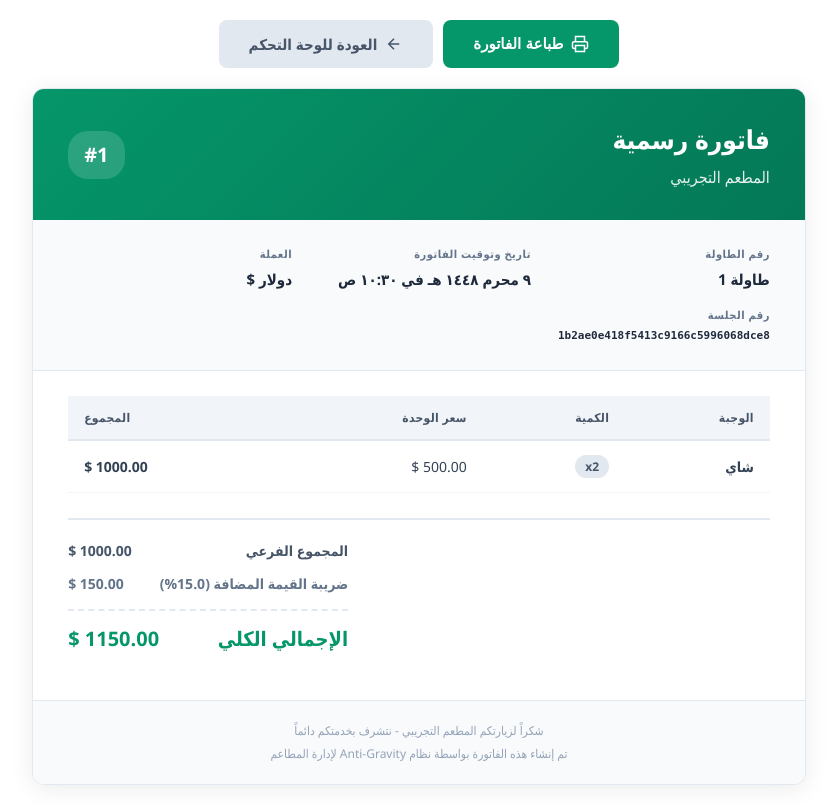
After one commit to Iraqi-ali/Interactive-Multi-Restaurant-QR-Menu, a Flask app: page /dashboard/invoice/1/print in a window 1280 px wide. The commit adds this page. Shown: the whole page, without its empty margins (221-1058 px from the left). Run offline with Flask 3, Linux system fonts and the light colour scheme; a user stored in the database is signed in; data comes from the database, SQL or seed files in the repository.

Commit message:
إضافة طباعة الفواتير المؤرشفة وطاولة السفري التلقائية لكل مطعم

```diff
--- a/app.py
+++ b/app.py
@@ -401,14 +401,22 @@ def delete_table(table_id):
     if not session.get('restaurant_id'):
         return redirect(url_for('index'))
 
-    # Get table info to delete file
+    # Prevent deletion of the special سفري (takeaway) table
     conn = db.get_db()
     cursor = conn.cursor()
-    cursor.execute("SELECT qr_code_path FROM tables WHERE id = ?", (table_id,))
+    cursor.execute("SELECT table_number, qr_code_path FROM tables WHERE id = ? AND restaurant_id = ?", (table_id, session['restaurant_id']))
     row = cursor.fetchone()
     conn.close()
 
-    if row and row['qr_code_path']:
+    if not row:
+        flash("الطاولة غير موجودة.", "error")
+        return redirect(url_for('restaurant_dashboard'))
+
+    if row['table_number'] == 'سفري':
+        flash("لا يمكن حذف طاولة السفري (الطلبات الخارجية). هذه الطاولة ضرورية لعمل النظام.", "error")
+        return redirect(url_for('restaurant_dashboard'))
+
+    if row['qr_code_path']:
         try:
             os.remove(os.path.join(app.config['QRCODES_FOLDER'], row['qr_code_path']))
         except:
@@ -709,7 +717,7 @@ def api_tables_status():
         return jsonify({'error': 'Unauthorized'}), 401
     conn = db.get_db()
     cursor = conn.cursor()
-    cursor.execute("SELECT id, table_number, status, current_session_id FROM tables WHERE restaurant_id = ?", (session['restaurant_id'],))
+    cursor.execute("SELECT id, table_number, status, current_session_id FROM tables WHERE restaurant_id = ? AND table_number != 'سفري'", (session['restaurant_id'],))
     tables = [dict(r) for r in cursor.fetchall()]
     conn.close()
     return jsonify(tables)
@@ -806,5 +814,80 @@ def export_sales():
         }
     )
 
+# --- PRINT ARCHIVED INVOICE ---
+
+@app.route('/api/restaurant/invoice/<int:invoice_id>')
+def api_get_invoice(invoice_id):
+    """Get full details of an archived invoice (for printing/review)."""
+    if not session.get('restaurant_id'):
+        return jsonify({'error': 'Unauthorized'}), 401
+
+    invoice = db.get_invoice_by_id(invoice_id)
+    if not invoice:
+        return jsonify({'error': 'Invoice not found'}), 404
+
+    # Verify the invoice belongs to this restaurant
+    if invoice['restaurant_id'] != session['restaurant_id']:
+        return jsonify({'error': 'Unauthorized'}), 403
+
+    # Parse items JSON
+    import json
+    try:
+        items = json.loads(invoice['items_json'])
+    except Exception:
+        items = []
+
+    # Get restaurant info for the header
+    conn = db.get_db()
+    cursor = conn.cursor()
+    cursor.execute("SELECT name, logo, currency FROM restaurants WHERE id = ?", (invoice['restaurant_id'],))
+    rest = cursor.fetchone()
+    conn.close()
+
+    return jsonify({
+        'id': invoice['id'],
+        'table_number': invoice['table_number'],
+        'created_at': invoice['created_at'],
+        'subtotal': invoice['subtotal'],
+        'vat_rate': invoice['vat_rate'],
+        'vat_amount': invoice['vat_amount'],
+        'total_amount': invoice['total_amount'],
+        'currency': invoice['currency'],
+        'items': items,
+        'restaurant_name': rest['name'] if rest else '',
+        'restaurant_logo': rest['logo'] if rest else None
+    })
+
+@app.route('/dashboard/invoice/<int:invoice_id>/print')
+def print_invoice(invoice_id):
+    """Render a printable invoice page."""
+    if not session.get('restaurant_id'):
+        flash("يرجى تسجيل الدخول أولاً.", "error")
+        return redirect(url_for('index'))
+
+    invoice = db.get_invoice_by_id(invoice_id)
+    if not invoice or invoice['restaurant_id'] != session['restaurant_id']:
+        flash("الفاتورة غير موجودة أو غير مصرح بها.", "error")
+        return redirect(url_for('restaurant_dashboard'))
+
+    # Parse items JSON
+    import json
+    try:
+        items = json.loads(invoice['items_json'])
+    except Exception:
+        items = []
+
+    # Get restaurant info
+    conn = db.get_db()
+    cursor = conn.cursor()
+    cursor.execute("SELECT name, logo, currency FROM restaurants WHERE id = ?", (invoice['restaurant_id'],))
+    rest = cursor.fetchone()
+    conn.close()
+
+    return render_template('print_invoice.html',
+                           invoice=invoice,
+                           items=items,
+                           restaurant=rest)
+
 if __name__ == '__main__':
     app.run(debug=True, host='0.0.0.0', port=5000)
--- /dev/null
+++ b/templates/print_invoice.html
@@ -0,0 +1,390 @@
+<!DOCTYPE html>
+<html lang="ar" dir="rtl">
+<head>
+    <meta charset="UTF-8">
+    <meta name="viewport" content="width=device-width, initial-scale=1.0">
+    <title>فاتورة #{{ invoice.id }} - {{ restaurant.name }}</title>
+    <style>
+        * { margin: 0; padding: 0; box-sizing: border-box; }
+
+        @page {
+            size: A4;
+            margin: 10mm;
+        }
+
+        body {
+            font-family: 'Segoe UI', 'Tahoma', 'Arial', sans-serif;
+            direction: rtl;
+            color: #1e293b;
+            background: #fff;
+            padding: 0;
+            line-height: 1.6;
+        }
+
+        @media print {
+            body {
+                -webkit-print-color-adjust: exact;
+                print-color-adjust: exact;
+            }
+            .no-print { display: none !important; }
+            .invoice-container {
+                box-shadow: none !important;
+                border: 1px solid #e2e8f0 !important;
+            }
+        }
+
+        .invoice-wrapper {
+            max-width: 210mm;
+            margin: 20px auto;
+            padding: 0 10px;
+        }
+
+        .invoice-container {
+            background: #fff;
+            border-radius: 12px;
+            box-shadow: 0 4px 24px rgba(0, 0, 0, 0.08);
+            overflow: hidden;
+            border: 1px solid #e2e8f0;
+        }
+
+        .invoice-header {
+            background: linear-gradient(135deg, #059669 0%, #047857 100%);
+            color: #fff;
+            padding: 30px 35px;
+            display: flex;
+            justify-content: space-between;
+            align-items: center;
+            flex-wrap: wrap;
+            gap: 15px;
+        }
+
+        .invoice-header-left h1 {
+            font-size: 26px;
+            font-weight: 700;
+            margin-bottom: 4px;
+        }
+
+        .invoice-header-left .restaurant-name {
+            font-size: 16px;
+            opacity: 0.9;
+        }
+
+        .invoice-header-right {
+            text-align: left;
+        }
+
+        .invoice-header-right .invoice-number {
+            font-size: 20px;
+            font-weight: 700;
+            background: rgba(255,255,255,0.15);
+            padding: 8px 16px;
+            border-radius: 20px;
+            display: inline-block;
+        }
+
+        .invoice-meta {
+            display: grid;
+            grid-template-columns: repeat(auto-fit, minmax(200px, 1fr));
+            gap: 15px;
+            padding: 25px 35px;
+            background: #f8fafc;
+            border-bottom: 1px solid #e2e8f0;
+        }
+
+        .meta-item {
+            display: flex;
+            flex-direction: column;
+            gap: 4px;
+        }
+
+        .meta-label {
+            font-size: 11px;
+            font-weight: 600;
+            color: #64748b;
+            text-transform: uppercase;
+            letter-spacing: 0.5px;
+        }
+
+        .meta-value {
+            font-size: 15px;
+            font-weight: 600;
+            color: #1e293b;
+        }
+
+        .invoice-body {
+            padding: 25px 35px;
+        }
+
+        .items-table {
+            width: 100%;
+            border-collapse: collapse;
+        }
+
+        .items-table thead th {
+            background: #f1f5f9;
+            padding: 12px 16px;
+            text-align: right;
+            font-size: 12px;
+            font-weight: 700;
+            color: #475569;
+            text-transform: uppercase;
+            letter-spacing: 0.3px;
+            border-bottom: 2px solid #e2e8f0;
+        }
+
+        .items-table thead th:last-child {
+            text-align: left;
+        }
+
+        .items-table tbody td {
+            padding: 14px 16px;
+            border-bottom: 1px solid #f1f5f9;
+            font-size: 14px;
+            color: #334155;
+        }
+
+        .items-table tbody td:last-child {
+            text-align: left;
+            font-weight: 600;
+        }
+
+        .items-table tbody tr:hover {
+            background: #f8fafc;
+        }
+
+        .item-name {
+            font-weight: 600;
+            color: #1e293b;
+        }
+
+        .item-qty {
+            display: inline-block;
+            background: #e2e8f0;
+            color: #475569;
+            padding: 2px 10px;
+            border-radius: 12px;
+            font-size: 12px;
+            font-weight: 700;
+        }
+
+        .invoice-totals {
+            margin-top: 25px;
+            display: flex;
+            flex-direction: column;
+            align-items: flex-end;
+            gap: 10px;
+            padding: 20px 0;
+            border-top: 2px solid #e2e8f0;
+        }
+
+        .total-row {
+            display: flex;
+            justify-content: space-between;
+            width: 280px;
+            font-size: 14px;
+            color: #475569;
+        }
+
+        .total-row.subtotal {
+            font-size: 14px;
+        }
+
+        .total-row.vat {
+            font-size: 14px;
+            color: #64748b;
+        }
+
+        .total-row.grand-total {
+            font-size: 20px;
+            font-weight: 800;
+            color: #059669;
+            border-top: 2px dashed #e2e8f0;
+            padding-top: 12px;
+            margin-top: 4px;
+        }
+
+        .total-row.grand-total .total-label {
+            color: #059669;
+        }
+
+        .total-label {
+            font-weight: 600;
+        }
+
+        .total-amount {
+            font-weight: 700;
+        }
+
+        .invoice-footer {
+            padding: 20px 35px;
+            background: #f8fafc;
+            border-top: 1px solid #e2e8f0;
+            text-align: center;
+            font-size: 12px;
+            color: #94a3b8;
+        }
+
+        .print-btn-container {
+            display: flex;
+            justify-content: center;
+            gap: 10px;
+            margin: 20px 0;
+        }
+
+        .btn {
+            padding: 12px 30px;
+            border-radius: 8px;
+            font-size: 15px;
+            font-weight: 600;
+            cursor: pointer;
+            border: none;
+            transition: all 0.2s ease;
+            text-decoration: none;
+            display: inline-flex;
+            align-items: center;
+            gap: 8px;
+        }
+
+        .btn-print {
+            background: #059669;
+            color: #fff;
+        }
+
+        .btn-print:hover {
+            background: #047857;
+        }
+
+        .btn-back {
+            background: #e2e8f0;
+            color: #475569;
+        }
+
+        .btn-back:hover {
+            background: #cbd5e1;
+        }
+
+        .empty-row td {
+            text-align: center;
+            padding: 30px;
+            color: #94a3b8;
+        }
+    </style>
+</head>
+<body>
+    <div class="invoice-wrapper">
+        <div class="print-btn-container no-print">
+            <button class="btn btn-print" onclick="window.print()">
+                <svg width="18" height="18" viewBox="0 0 24 24" fill="none" stroke="currentColor" stroke-width="2"><path d="M6 9V2h12v7M6 18H4a2 2 0 0 1-2-2v-5a2 2 0 0 1 2-2h16a2 2 0 0 1 2 2v5a2 2 0 0 1-2 2h-2"/><rect x="6" y="14" width="12" height="8"/></svg>
+                طباعة الفاتورة
+            </button>
+            <a href="/dashboard" class="btn btn-back">
+                <svg width="18" height="18" viewBox="0 0 24 24" fill="none" stroke="currentColor" stroke-width="2"><path d="M19 12H5M12 19l-7-7 7-7"/></svg>
+                العودة للوحة التحكم
+            </a>
+        </div>
+
+        <div class="invoice-container">
+            <div class="invoice-header">
+                <div class="invoice-header-left">
+                    <h1>فاتورة رسمية</h1>
+                    <div class="restaurant-name">{{ restaurant.name }}</div>
+                </div>
+                <div class="invoice-header-right">
+                    <div class="invoice-number">#{{ invoice.id }}</div>
+                </div>
+            </div>
+
+            <div class="invoice-meta">
+                <div class="meta-item">
+                    <span class="meta-label">رقم الطاولة</span>
+                    <span class="meta-value">طاولة {{ invoice.table_number }}</span>
+                </div>
+                <div class="meta-item">
+                    <span class="meta-label">تاريخ وتوقيت الفاتورة</span>
+                    <span class="meta-value" id="invoice-date">{{ invoice.created_at }}</span>
+                </div>
+                <div class="meta-item">
+                    <span class="meta-label">العملة</span>
+                    <span class="meta-value">{{ 'دولار $' if invoice.currency == 'USD' else 'دينار عراقي د.ع' }}</span>
+                </div>
+                <div class="meta-item">
+                    <span class="meta-label">رقم الجلسة</span>
+                    <span class="meta-value" style="font-size: 11px; font-family: monospace;">{{ invoice.session_id }}</span>
+                </div>
+            </div>
+
+            <div class="invoice-body">
+                <table class="items-table">
+                    <thead>
+                        <tr>
+                            <th>الوجبة</th>
+                            <th>الكمية</th>
+                            <th>سعر الوحدة</th>
+                            <th>المجموع</th>
+                        </tr>
+                    </thead>
+                    <tbody>
+                        {% if items %}
+                            {% for item in items %}
+                            <tr>
+                                <td class="item-name">{{ item.name }}</td>
+                                <td><span class="item-qty">x{{ item.quantity }}</span></td>
+                                <td>{{ "%.2f"|format(item.price) }} {{ '$' if invoice.currency == 'USD' else 'د.ع' }}</td>
+                                <td>{{ "%.2f"|format(item.total) }} {{ '$' if invoice.currency == 'USD' else 'د.ع' }}</td>
+                            </tr>
+                            {% endfor %}
+                        {% else %}
+                            <tr>
+                                <td colspan="4" class="empty-row">لا توجد عناصر في هذه الفاتورة.</td>
+                            </tr>
+                        {% endif %}
+                    </tbody>
+                </table>
+
+                <div class="invoice-totals">
+                    <div class="total-row subtotal">
+                        <span class="total-label">المجموع الفرعي</span>
+                        <span class="total-amount">{{ "%.2f"|format(invoice.subtotal) }} {{ '$' if invoice.currency == 'USD' else 'د.ع' }}</span>
+                    </div>
+                    {% if invoice.vat_amount > 0 %}
+                    <div class="total-row vat">
+                        <span class="total-label">ضريبة القيمة المضافة ({{ "%.1f"|format(invoice.vat_rate) }}%)</span>
+                        <span class="total-amount">{{ "%.2f"|format(invoice.vat_amount) }} {{ '$' if invoice.currency == 'USD' else 'د.ع' }}</span>
+                    </div>
+                    {% endif %}
+                    <div class="total-row grand-total">
+                        <span class="total-label">الإجمالي الكلي</span>
+                        <span class="total-amount">{{ "%.2f"|format(invoice.total_amount) }} {{ '$' if invoice.currency == 'USD' else 'د.ع' }}</span>
+                    </div>
+                </div>
+            </div>
+
+            <div class="invoice-footer">
+                <p>شكراً لزيارتكم {{ restaurant.name }} - نتشرف بخدمتكم دائماً</p>
+                <p style="margin-top: 4px;">تم إنشاء هذه الفاتورة بواسطة نظام Anti-Gravity لإدارة المطاعم</p>
+            </div>
+        </div>
+    </div>
+
+    <script>
+        document.addEventListener('DOMContentLoaded', function() {
+            const dateEl = document.getElementById('invoice-date');
+            if (dateEl) {
+                const rawDate = dateEl.textContent.trim();
+                try {
+                    const d = new Date(rawDate + 'Z');
+                    if (!isNaN(d.getTime())) {
+                        dateEl.textContent = d.toLocaleString('ar-SA', {
+                            year: 'numeric',
+                            month: 'long',
+                            day: 'numeric',
+                            hour: '2-digit',
+                            minute: '2-digit'
+                        });
+                    }
+                } catch(e) {}
+            }
+        });
+    </script>
+</body>
+</html>
```
Also changed, not shown: database.py (+31 -2 lines), templates/dashboard.html (+8 -2 lines).
